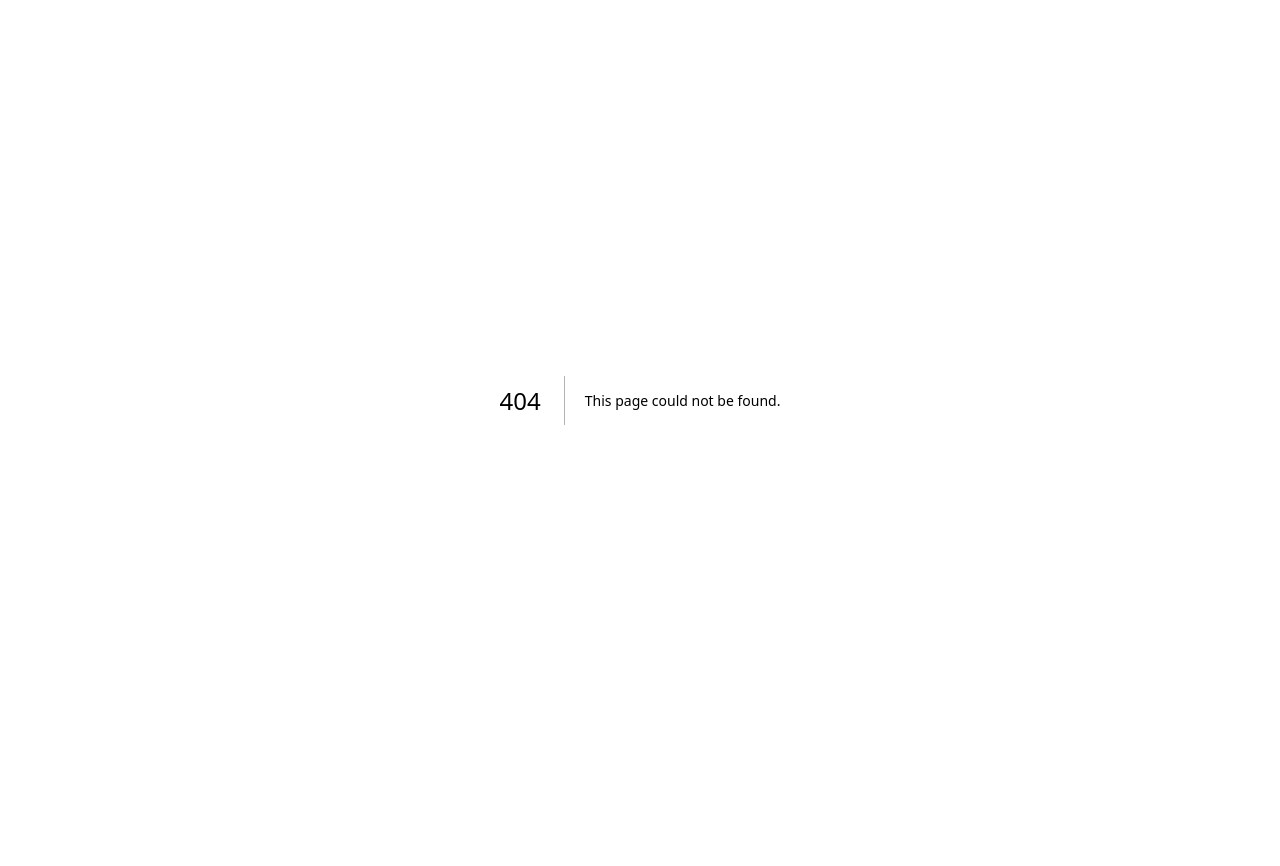
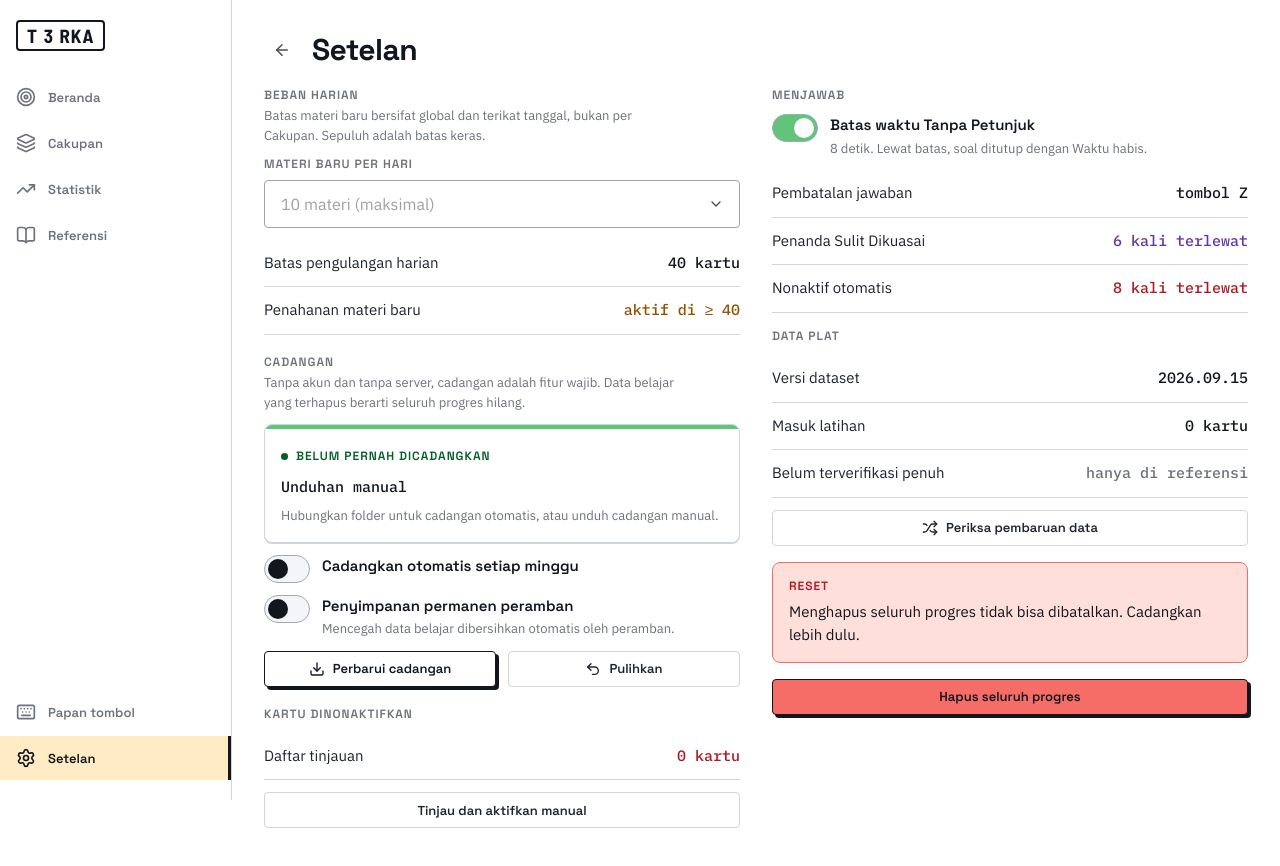
Before and after one commit to dikym/terka, a Next.js app: page /setelan in a window 1280 px wide. Before the commit this address had no page. Before the commit the page ends 800 px from the top, so only its background shows below. Built offline with nearby package versions, Linux system fonts and the light colour scheme; what ts-fsrs would draw is missing.

Commit message:
feat(setelan): add settings screen

```diff
--- /dev/null
+++ b/src/app/(app)/setelan/page.tsx
@@ -0,0 +1,5 @@
+import { Setelan } from "@/components/screens/setelan";
+
+export default function Page() {
+	return <Setelan />;
+}
--- /dev/null
+++ b/src/components/screens/setelan.tsx
@@ -0,0 +1,322 @@
+"use client";
+import { useState } from "react";
+import { useRouter } from "next/navigation";
+import { useLearning } from "@/components/learning/learning-provider";
+import { useBackupActions } from "@/components/learning/backup-actions";
+import { dateLabel } from "@/lib/terka/practice";
+import { createProgress } from "@/lib/terka/content";
+import { Download, Shuffle, Undo2 } from "lucide-react";
+import { PageFrame, PageTitle } from "@/components/layout/page-frame";
+import { TwoColumn } from "@/components/layout/two-column";
+import { Badge } from "@/components/ui/badge";
+import { Button } from "@/components/ui/button";
+import { Callout } from "@/components/ui/callout";
+import { Card } from "@/components/ui/card";
+import { ConfirmDialog } from "@/components/ui/confirm-dialog";
+import { LabelText } from "@/components/ui/label-text";
+import { Select } from "@/components/ui/select";
+import { Switch } from "@/components/ui/switch";
+import { cn } from "@/lib/utils";
+
+function SettingsSection({
+	title,
+	description,
+	children
+}: {
+	title: string;
+	description?: string;
+	children: React.ReactNode;
+}) {
+	return (
+		<section className="flex flex-col gap-3">
+			<div className="flex flex-col gap-1">
+				<LabelText>{title}</LabelText>
+				{description ? (
+					<p className="max-w-105 text-body-sm text-ink-500">{description}</p>
+				) : null}
+			</div>
+			{children}
+		</section>
+	);
+}
+
+function SettingRow({
+	label,
+	value,
+	tone = "ink"
+}: {
+	label: string;
+	value: string;
+	tone?: "ink" | "muted" | "warn" | "leech" | "danger";
+}) {
+	const valueColorClassName = {
+		ink: "text-ink-1000",
+		muted: "text-ink-500",
+		warn: "text-caution-700",
+		leech: "text-state-leech",
+		danger: "text-stop-700"
+	}[tone];
+	return (
+		<div className="flex items-center justify-between gap-3 border-b border-ink-200 py-3">
+			<span className="text-body-md text-ink-900">{label}</span>
+			<span
+				className={cn(
+					"font-mono text-body-md font-medium whitespace-nowrap",
+					valueColorClassName
+				)}
+			>
+				{value}
+			</span>
+		</div>
+	);
+}
+
+function ToggleSetting({
+	label,
+	note,
+	checked,
+	onClick,
+	disabled = true
+}: {
+	label: string;
+	note?: string;
+	checked: boolean;
+	onClick?: () => void;
+	disabled?: boolean;
+}) {
+	return (
+		<div className="flex items-start gap-3">
+			<Switch checked={checked} label={label} disabled={disabled} onClick={onClick} />
+			<div className="flex flex-col gap-0.5">
+				<span className="font-display text-body-md font-semibold text-ink-1000">
+					{label}
+				</span>
+				{note ? <span className="text-body-sm text-ink-500">{note}</span> : null}
+			</div>
+		</div>
+	);
+}
+
+export function Setelan() {
+	const { progress, content, busy, act, run } = useLearning();
+	const router = useRouter();
+	const actions = useBackupActions();
+	const [resetOpen, setResetOpen] = useState(false);
+	const backup = {
+		status:
+			progress.lastBackupAt === null
+				? "Belum pernah dicadangkan"
+				: `Terakhir: ${dateLabel(progress.lastBackupAt)}`,
+		path: actions.folder ?? "Unduhan manual",
+		note: actions.folder
+			? "Cadangan otomatis mingguan saat aplikasi dibuka atau sesi selesai."
+			: "Hubungkan folder untuk cadangan otomatis, atau unduh cadangan manual."
+	};
+	async function persist() {
+		await run(async () => {
+			if (!navigator.storage?.persist)
+				throw new Error(
+					"Penyimpanan permanen tidak tersedia di peramban ini. Tetap cadangkan data belajar secara berkala."
+				);
+			const granted = await navigator.storage.persist();
+			if (!granted)
+				throw new Error(
+					"Peramban belum mengizinkan penyimpanan permanen. Chrome dapat menolak permintaan tanpa menampilkan dialog izin. Data belajar tetap tersimpan, tetapi tetap perlu dicadangkan secara berkala."
+				);
+			return granted;
+		}, "warn").then((granted) => {
+			if (granted !== undefined)
+				void act((current) => ({ ...current, storagePersistent: granted }));
+		});
+	}
+	async function reset() {
+		setResetOpen(false);
+		await act((current, data) => ({
+			...createProgress(data, Date.now(), current.clock.timezone),
+			storagePersistent: current.storagePersistent
+		}));
+	}
+
+	return (
+		<PageFrame>
+			<PageTitle back="/">Setelan</PageTitle>
+			<TwoColumn
+				className="lg:grid-cols-2"
+				aside={
+					<>
+						<SettingsSection title="Menjawab">
+							<ToggleSetting
+								checked
+								label="Batas waktu Tanpa Petunjuk"
+								note="8 detik. Lewat batas, soal ditutup dengan Waktu habis."
+							/>
+							<div className="flex flex-col">
+								<SettingRow label="Pembatalan jawaban" value="tombol Z" />
+								<SettingRow
+									label="Penanda Sulit Dikuasai"
+									value="6 kali terlewat"
+									tone="leech"
+								/>
+								<SettingRow
+									label="Nonaktif otomatis"
+									value="8 kali terlewat"
+									tone="danger"
+								/>
+							</div>
+						</SettingsSection>
+						<SettingsSection title="Data plat">
+							<div className="flex flex-col">
+								<SettingRow label="Versi dataset" value={content.version} />
+								<SettingRow
+									label="Masuk latihan"
+									value={`${progress.cards.length} kartu`}
+								/>
+								<SettingRow
+									label="Belum terverifikasi penuh"
+									value="hanya di referensi"
+									tone="muted"
+								/>
+							</div>
+							<Button
+								variant="quiet"
+								size="sm"
+								block
+								disabled={busy}
+								onClick={() => window.location.reload()}
+								iconLeft={<Shuffle className="size-4" aria-hidden />}
+							>
+								Periksa pembaruan data
+							</Button>
+						</SettingsSection>
+						<Callout tone="danger" title="Reset" titleClassName="text-stop-700">
+							Menghapus seluruh progres tidak bisa dibatalkan. Cadangkan lebih dulu.
+						</Callout>
+						<Button
+							disabled={busy}
+							onClick={() => setResetOpen(true)}
+							variant="stop"
+							size="sm"
+							block
+						>
+							Hapus seluruh progres
+						</Button>
+						<ConfirmDialog
+							open={resetOpen}
+							onOpenChange={setResetOpen}
+							tone="danger"
+							title="Hapus progres"
+							description="Hapus seluruh progres belajar di perangkat ini? Pastikan cadangan sudah tersimpan. Tindakan ini tidak bisa dibatalkan."
+							cancelLabel="Batal"
+							confirmLabel="Hapus"
+							busy={busy}
+							onConfirm={() => void reset()}
+						/>
+					</>
+				}
+			>
+				<SettingsSection
+					title="Beban harian"
+					description="Batas materi baru bersifat global dan terikat tanggal, bukan per Cakupan. Sepuluh adalah batas keras."
+				>
+					<label className="flex flex-col gap-2">
+						<LabelText>Materi baru per hari</LabelText>
+						<Select
+							defaultValue="10"
+							disabled
+							title="Batas saat ini ditetapkan oleh aturan belajar."
+						>
+							<option value="10">10 materi (maksimal)</option>
+							<option value="5">5 materi</option>
+							<option value="0">0 materi</option>
+						</Select>
+					</label>
+					<div className="flex flex-col">
+						<SettingRow label="Batas pengulangan harian" value="40 kartu" />
+						<SettingRow
+							label="Penahanan materi baru"
+							value="aktif di ≥ 40"
+							tone="warn"
+						/>
+					</div>
+				</SettingsSection>
+				<SettingsSection
+					title="Cadangan"
+					description="Tanpa akun dan tanpa server, cadangan adalah fitur wajib. Data belajar yang terhapus berarti seluruh progres hilang."
+				>
+					<Card accent="success">
+						<div className="flex flex-col gap-2 p-4">
+							<Badge
+								tone="success"
+								dot
+								className="self-start bg-transparent px-0 text-go-700"
+							>
+								{backup.status}
+							</Badge>
+							<span className="font-mono text-body-md font-medium text-ink-1000">
+								{backup.path}
+							</span>
+							<span className="text-body-sm text-ink-500">{backup.note}</span>
+						</div>
+					</Card>
+					<ToggleSetting
+						checked={Boolean(actions.folder)}
+						disabled={busy || !actions.supported}
+						onClick={() => void actions.toggleFolder()}
+						label="Cadangkan otomatis setiap minggu"
+						note={
+							!actions.supported
+								? "Peramban ini mendukung unduhan manual."
+								: undefined
+						}
+					/>
+					<ToggleSetting
+						checked={progress.storagePersistent === true}
+						disabled={busy || progress.storagePersistent === true}
+						onClick={() => void persist()}
+						label="Penyimpanan permanen peramban"
+						note="Mencegah data belajar dibersihkan otomatis oleh peramban."
+					/>
+					<div className="grid grid-cols-2 gap-3">
+						<Button
+							variant="secondary"
+							size="sm"
+							block
+							disabled={busy}
+							onClick={() => router.push("/cadangan")}
+							iconLeft={<Download className="size-4" aria-hidden />}
+						>
+							Perbarui cadangan
+						</Button>
+						<Button
+							variant="quiet"
+							size="sm"
+							block
+							disabled={busy}
+							onClick={() => router.push("/cadangan")}
+							iconLeft={<Undo2 className="size-4" aria-hidden />}
+						>
+							Pulihkan
+						</Button>
+					</div>
+				</SettingsSection>
+				<SettingsSection title="Kartu dinonaktifkan">
+					<div className="flex flex-col">
+						<SettingRow
+							label="Daftar tinjauan"
+							value={`${progress.cards.filter((card) => card.state === "suspended").length} kartu`}
+							tone="danger"
+						/>
+					</div>
+					<Button
+						onClick={() => router.push("/kartu-sulit")}
+						variant="quiet"
+						size="sm"
+						block
+					>
+						Tinjau dan aktifkan manual
+					</Button>
+				</SettingsSection>
+			</TwoColumn>
+		</PageFrame>
+	);
+}
```
